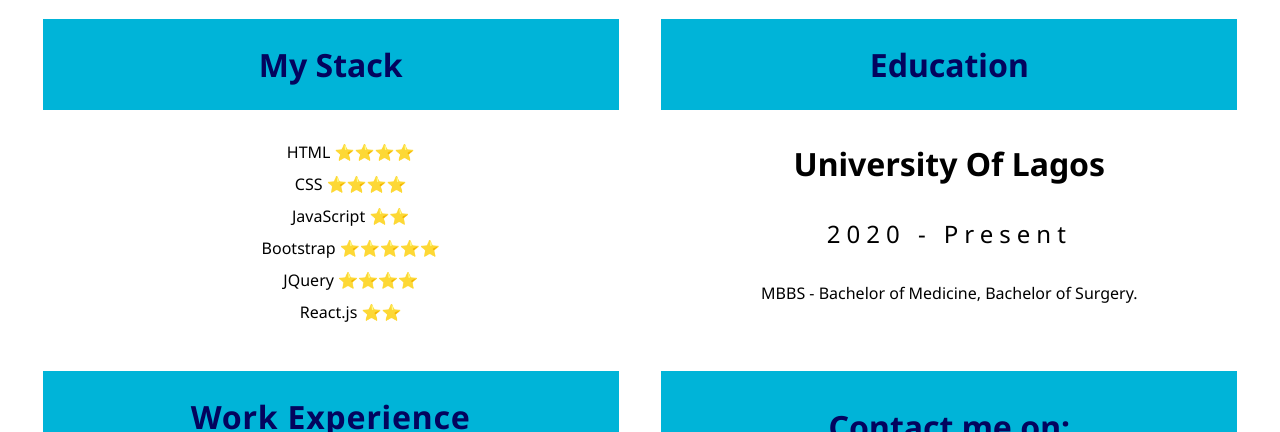
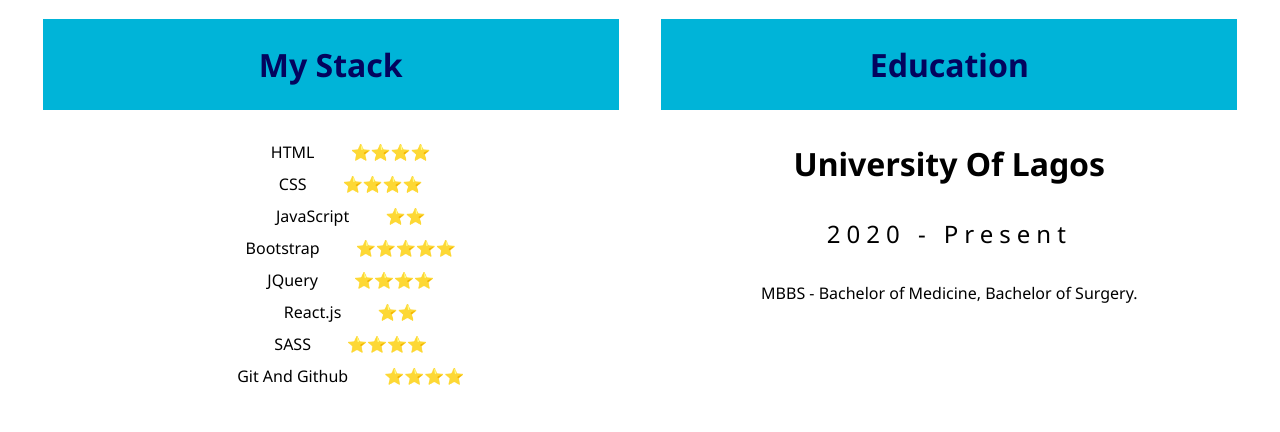
Before and after one commit to RogueAde/HNG-CV, a plain HTML site: page index.html in a window 1280 px wide. Shown: the part 1660-2092 px from the top of the page. Drawn offline with Linux system fonts and the light colour scheme.

Commit message:
edited the skills div and emoji's in them

```diff
--- a/css/styles.css
+++ b/css/styles.css
@@ -116,6 +116,10 @@ img{
         line-height: 2;
     }
 
+    ul span{
+       margin-left: 2em;
+    }
+
 
     .me-headers{
         background-color: #00B4D8;
--- a/index.html
+++ b/index.html
@@ -47,12 +47,14 @@
           <h2 class="me-headers">My Stack</h2>
           <ul class="skill-list">
 
-              <li>HTML    ⭐️⭐️⭐️⭐️</li>
-              <li>CSS    ⭐️⭐️⭐️⭐️</li>
-              <li>JavaScript    ⭐️⭐️</li>
-              <li>Bootstrap    ⭐️⭐️⭐️⭐️⭐️</li>
-              <li>JQuery    ⭐️⭐️⭐️⭐️</li>
-              <li>React.js    ⭐️⭐️</li>
+              <li>HTML <span>⭐️⭐️⭐️⭐️</span> </li>
+              <li>CSS   <span>⭐️⭐️⭐️⭐️</span></li>
+              <li>JavaScript  <span>⭐️⭐️</span>  </li>
+              <li>Bootstrap  <span>⭐️⭐️⭐️⭐️⭐️</span>   </li>
+              <li>JQuery  <span>⭐️⭐️⭐️⭐️</span>   </li>
+              <li>React.js  <span>⭐️⭐️</span>   </li>
+              <li>SASS <span>⭐️⭐️⭐️⭐️</span>  </li>
+              <li>Git And Github <span>⭐️⭐️⭐️⭐️</span> </li>
 
           </ul>
       </div>
```
